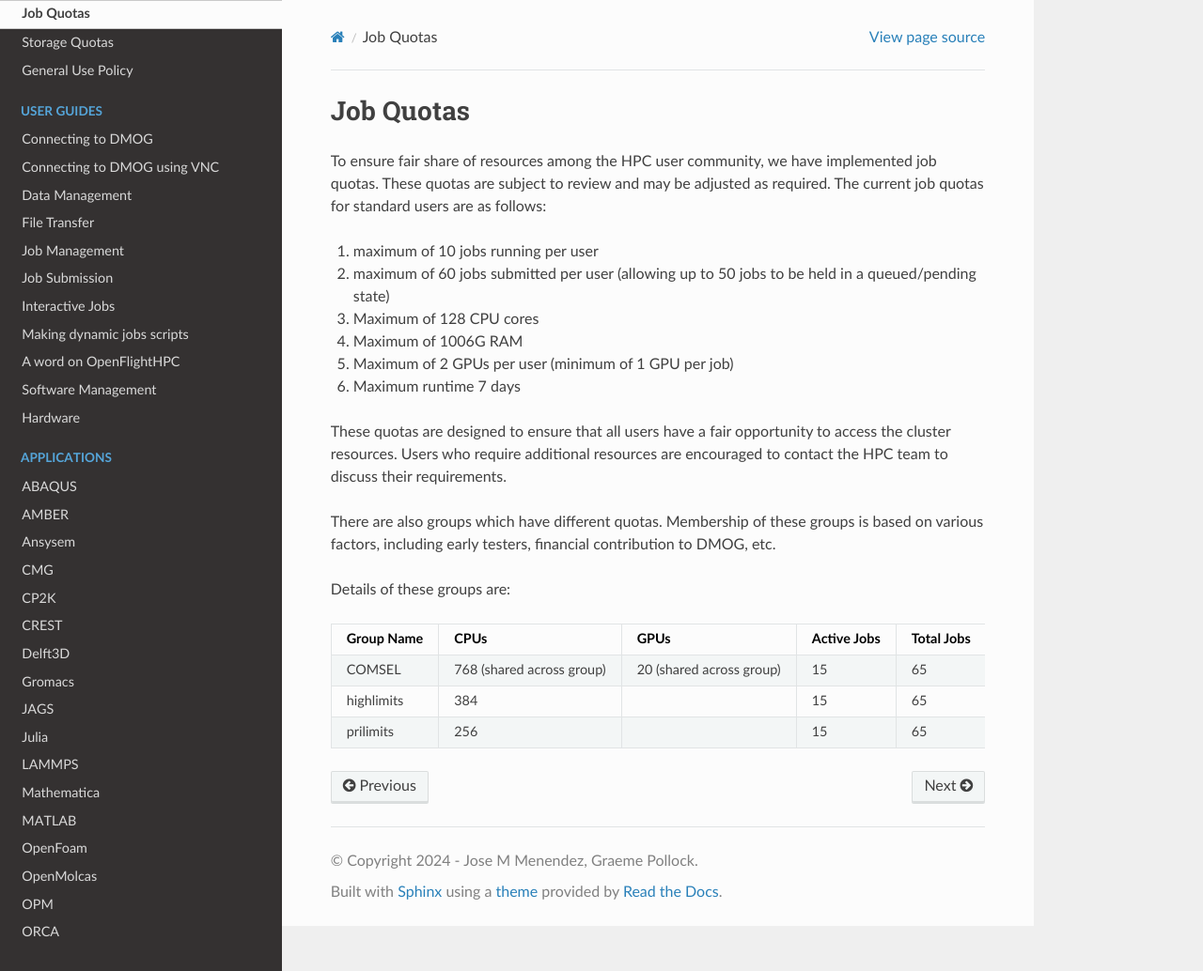
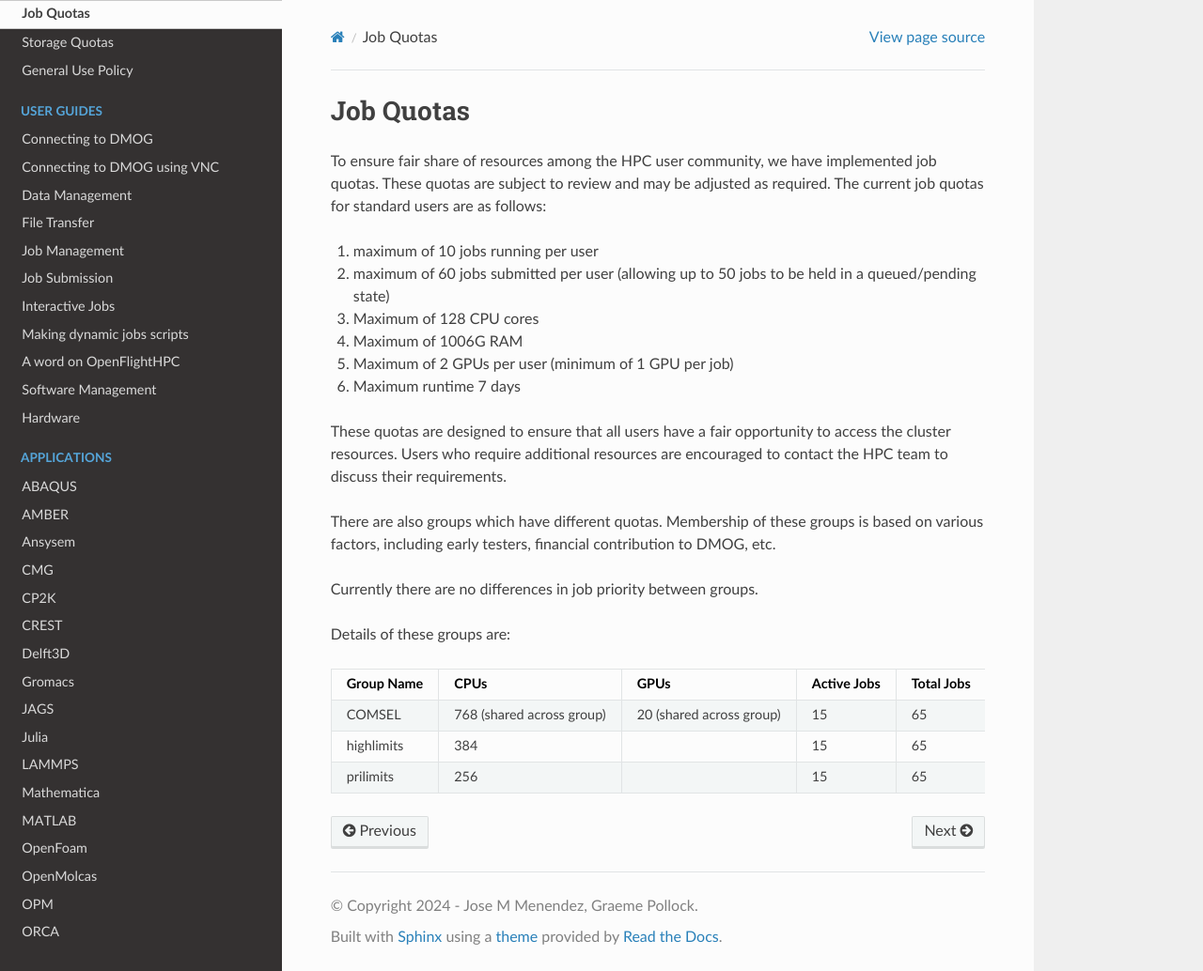
Before and after one commit to jm130/dmogdocs, a Sphinx documentation site: the page built from docs/source/admin/jobquotas.rst, in a window 1280 px wide and 1034 px high. Shown: the whole window at 94% size. Built offline with Sphinx 7.4.7 and the Read the Docs theme 3.1.0, drawn with Linux system fonts in a browser that asks for light colours.

Commit message:
Update jobquotas.rst

```diff
--- a/docs/source/admin/jobquotas.rst
+++ b/docs/source/admin/jobquotas.rst
@@ -17,6 +17,8 @@ the cluster resources. Users who require additional resources are encouraged to
 the HPC team to discuss their requirements.
 
 There are also groups which have different quotas. Membership of these groups is based on various factors, including early testers, financial contribution to DMOG, etc.
+
+Currently there are no differences in job priority between groups.
 
 Details of these groups are:
 
```
